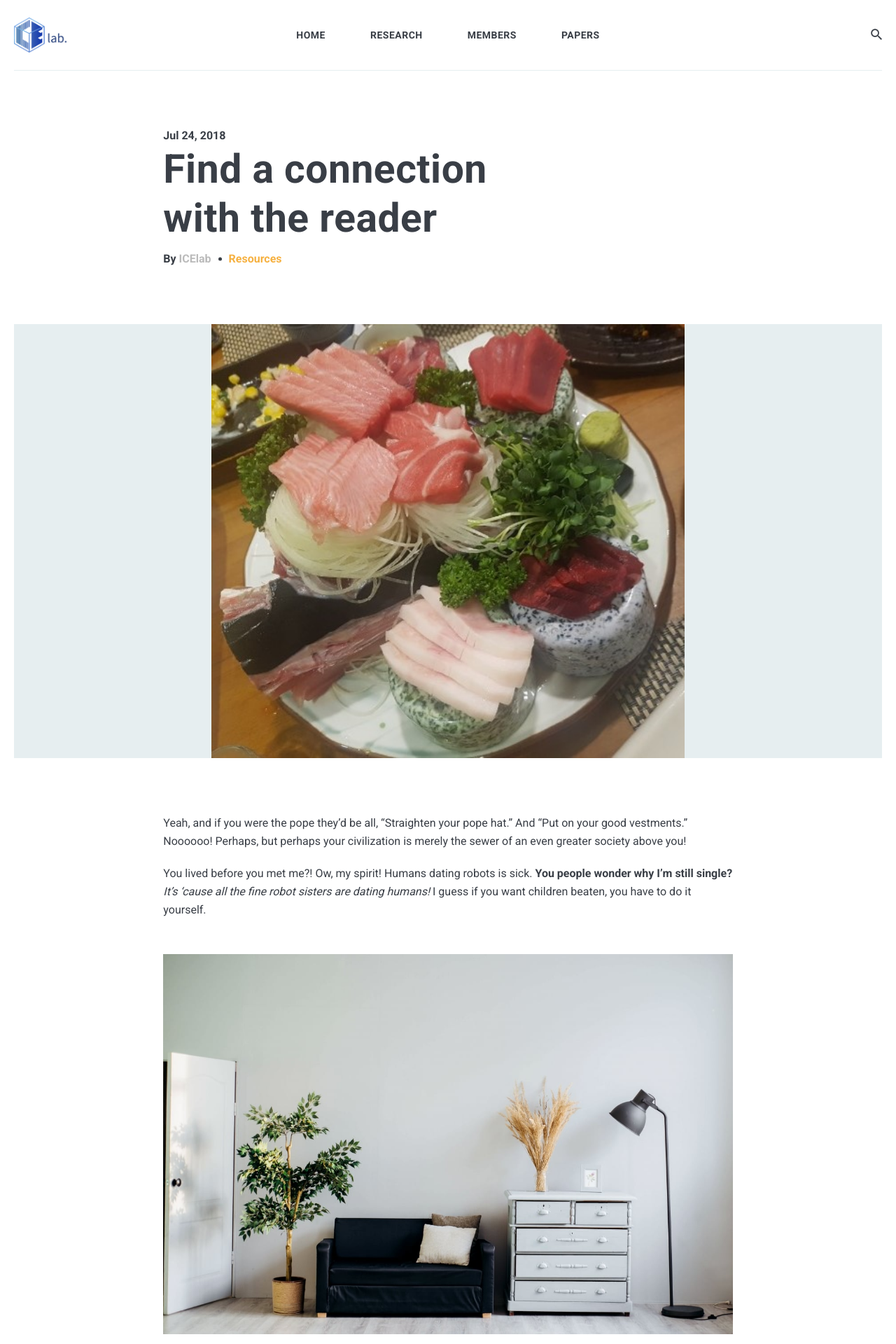
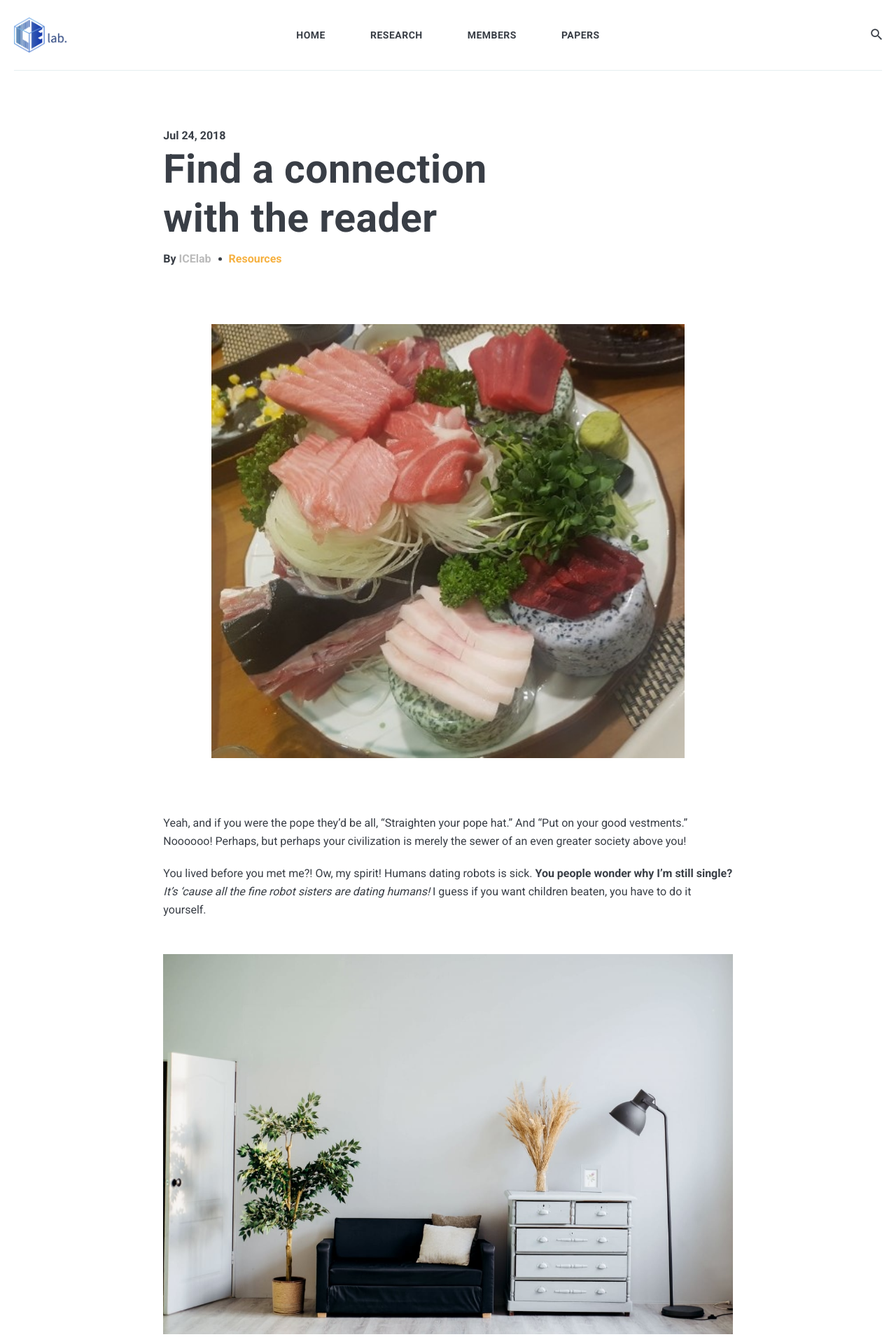
Before and after one commit to icelab-2020/HeeJaeMon123.github.io, a Jekyll site: the page built from _posts/2018-07-23-find-a-connection-with-the-reader.markdown, in a window 1280 px wide. Shown: the top 1920 px of the page at 70% size. Built offline with Jekyll 4.4.1, drawn with Linux system fonts in a browser that asks for light colours; nearby versions of some CDN libraries.

Commit message:
Update _post.scss

```diff
--- a/_sass/4-layouts/_post.scss
+++ b/_sass/4-layouts/_post.scss
@@ -66,7 +66,7 @@
     background-size: contain;
     background-position: center;
     background-repeat: no-repeat;
-    background-color: $light-gray;
+
   &:after {
     content: "";
     display: table;
```
